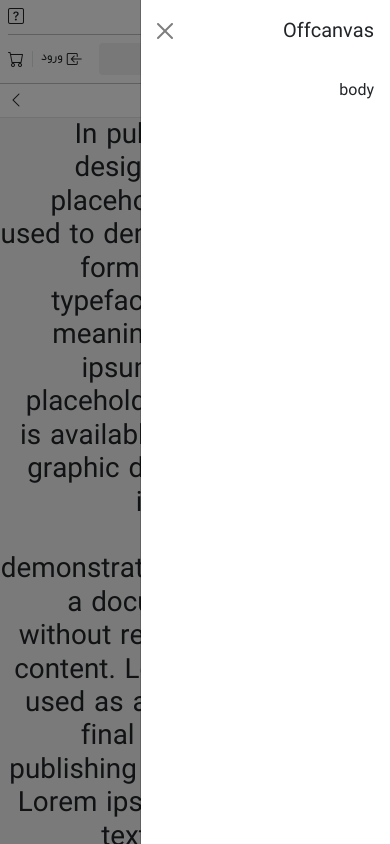
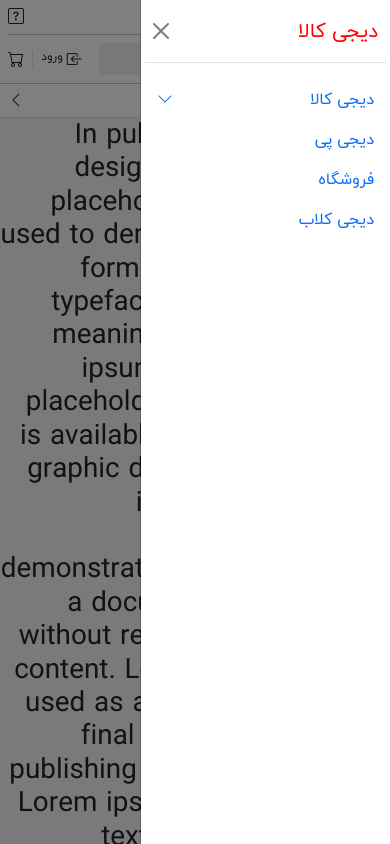
Before and after one commit to adibsadeghi1993/digikala-ui-with-bootstrap, a plain HTML site: page index.html in a window 390 px wide. Both pictures are taken after a click on the button 374 px from the left and 17 px from the top of the page. Shown: the top 844 px of the page. Drawn offline with nearby package versions, Linux system fonts and the light colour scheme.

Commit message:
offcanvas body was created

```diff
--- a/index.html
+++ b/index.html
@@ -24,13 +24,35 @@
                 <span class="d-md-none"><i class="bi bi-question-square"></i></span>
                 <div class="offcanvas offcanvas-start" tabindex="-1" id="offcanvasExample"
                     aria-labelledby="offcanvasExampleLabel">
-                    <div class="offcanvas-header">
-                        <h5 class="offcanvas-title" id="offcanvasExampleLabel">Offcanvas</h5>
+                    <div class="offcanvas-header mx-1 border-bottom px-2">
+                        <h5 class="offcanvas-title" id="offcanvasExampleLabel" style="color: red;">دیجی کالا</h5>
                         <button type="button" class="btn-close text-reset" data-bs-dismiss="offcanvas"
                             aria-label="Close"></button>
                     </div>
-                    <div class="offcanvas-body">
-                        body
+                    <div class="offcanvas-body px-0">
+                        <ul class="nav flex-column">
+                            <li class="nav-item">
+                                <a class="nav-link d-flex align-items-center sidebar-link" data-bs-toggle="collapse" href="#collapseExample" role="button" aria-expanded="false" aria-controls="collapseExample">
+                                  <span class="me-auto" >دیجی کالا</span>
+                                  <span class="left-icon"><i class="bi bi-chevron-down"></i></span>
+                                  </a>
+                                  <div class="collapse px-2" id="collapseExample">
+                                    <div class="card card-body py-1">
+                                     <span>پرفروش ترین</span>
+                                     <span>گرانترین</span>
+                                    </div>
+                                  </div>
+                            </li>
+                            <li class="nav-item">
+                              <a class="nav-link" href="#">دیجی پی</a>
+                            </li>
+                            <li class="nav-item">
+                              <a class="nav-link" href="#">فروشگاه</a>
+                            </li>
+                            <li class="nav-item">
+                              <a class="nav-link " href="#" tabindex="-1" aria-disabled="true">دیجی کلاب</a>
+                            </li>
+                          </ul>
                     </div>
                 </div>
             </div>
--- a/srtyles.css
+++ b/srtyles.css
@@ -47,18 +47,14 @@ font-size: 0.75rem;
     border-bottom: 1px solid rgba(0, 0, 0,0.25);
 }
 
-a{
-    font-size: 0.6rem;
-    padding: 0 0.5rem !important;
-    color: black !important;
-}
 
-ul li:first-child a{
-    padding-right: 0!important;
-}
 
 .main-section{
     z-index: 2;
+}
+
+.sidebar-link[aria-expanded="true"] .left-icon{
+    transform: rotate(180deg);
 }
 
 
@@ -86,4 +82,13 @@ ul li:first-child a{
         transition: 0.3s;
         width: 100%;
     }
+    a{
+        font-size: 0.6rem;
+        padding: 0 0.5rem !important;
+        color: black !important;
+    }
+
+    ul li:first-child a{
+        padding-right: 0!important;
+    }
 }
```
